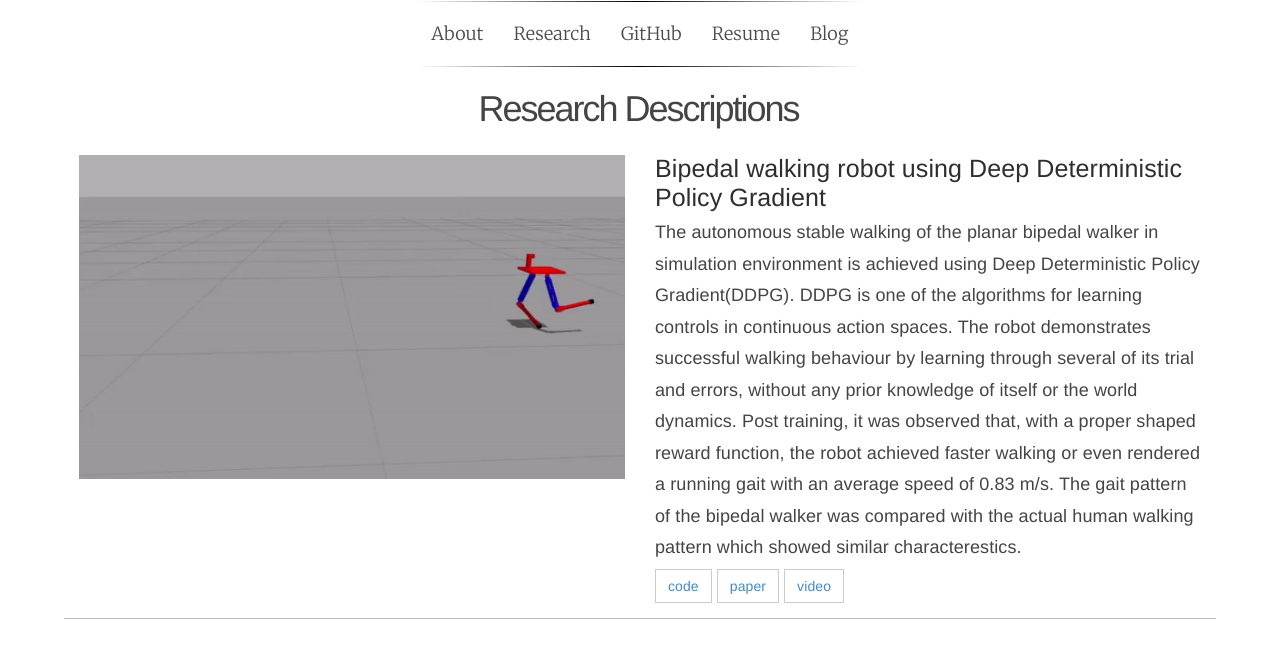
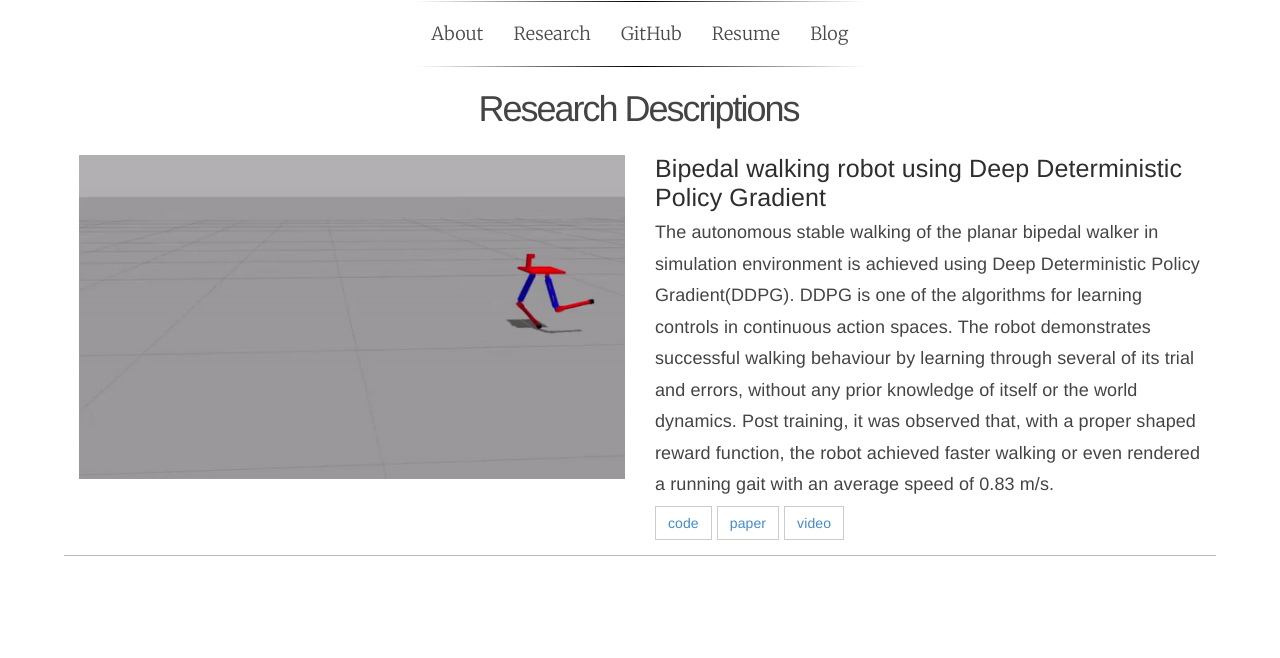
Before and after one commit to navuboy/navuboy.github.io, a Jekyll site: the page built from research.html, in a window 1280 px wide. Shown: the top 658 px of the page. Built offline with Jekyll 4.4.1, drawn with Linux system fonts in a browser that asks for light colours; some web fonts are replaced.

Commit message:
added research

```diff
--- a/_includes/research.md
+++ b/_includes/research.md
@@ -19,7 +19,7 @@
     <div class="col-md-6">
         <h3 class="rtitle">Bipedal walking robot using Deep Deterministic Policy Gradient</h3>
         <p>
-        The autonomous stable walking of the planar bipedal walker in simulation environment is achieved using Deep Deterministic Policy Gradient(DDPG). DDPG is one of the algorithms for learning controls in continuous action spaces. The robot demonstrates successful walking behaviour by learning through several of its trial and errors, without any prior knowledge of itself or the world dynamics. Post training, it was observed that, with a proper shaped reward function, the robot achieved faster walking or even rendered a running gait with an average speed of 0.83 m/s. The gait pattern of the bipedal walker was compared with the actual human walking pattern which showed similar characterestics.
+        The autonomous stable walking of the planar bipedal walker in simulation environment is achieved using Deep Deterministic Policy Gradient(DDPG). DDPG is one of the algorithms for learning controls in continuous action spaces. The robot demonstrates successful walking behaviour by learning through several of its trial and errors, without any prior knowledge of itself or the world dynamics. Post training, it was observed that, with a proper shaped reward function, the robot achieved faster walking or even rendered a running gait with an average speed of 0.83 m/s.
         </p>
         <a href="https://github.com/nav74neet/ddpg_biped" class="md-link btn-default btn rbtn">code</a>
         <a href="https://arxiv.org/abs/1807.05924" class="md-link btn-default btn rbtn">paper</a>
```
